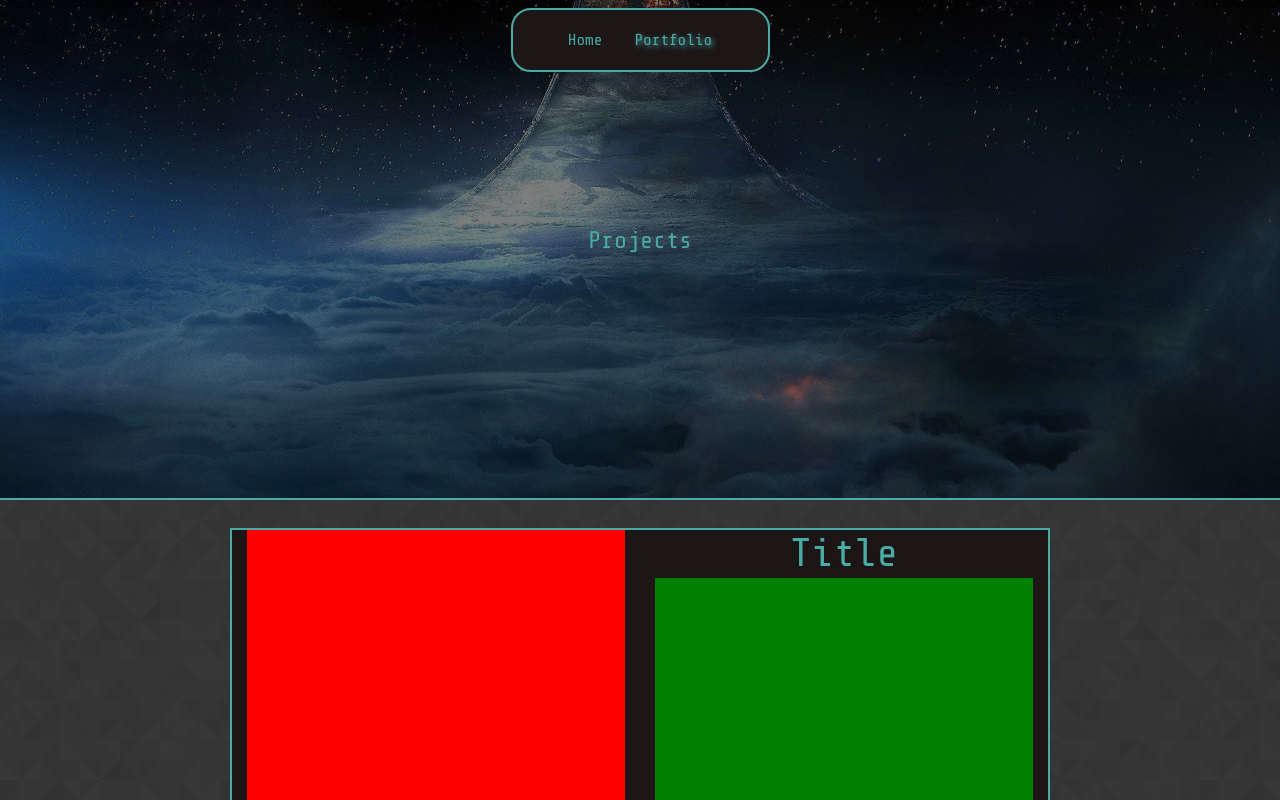
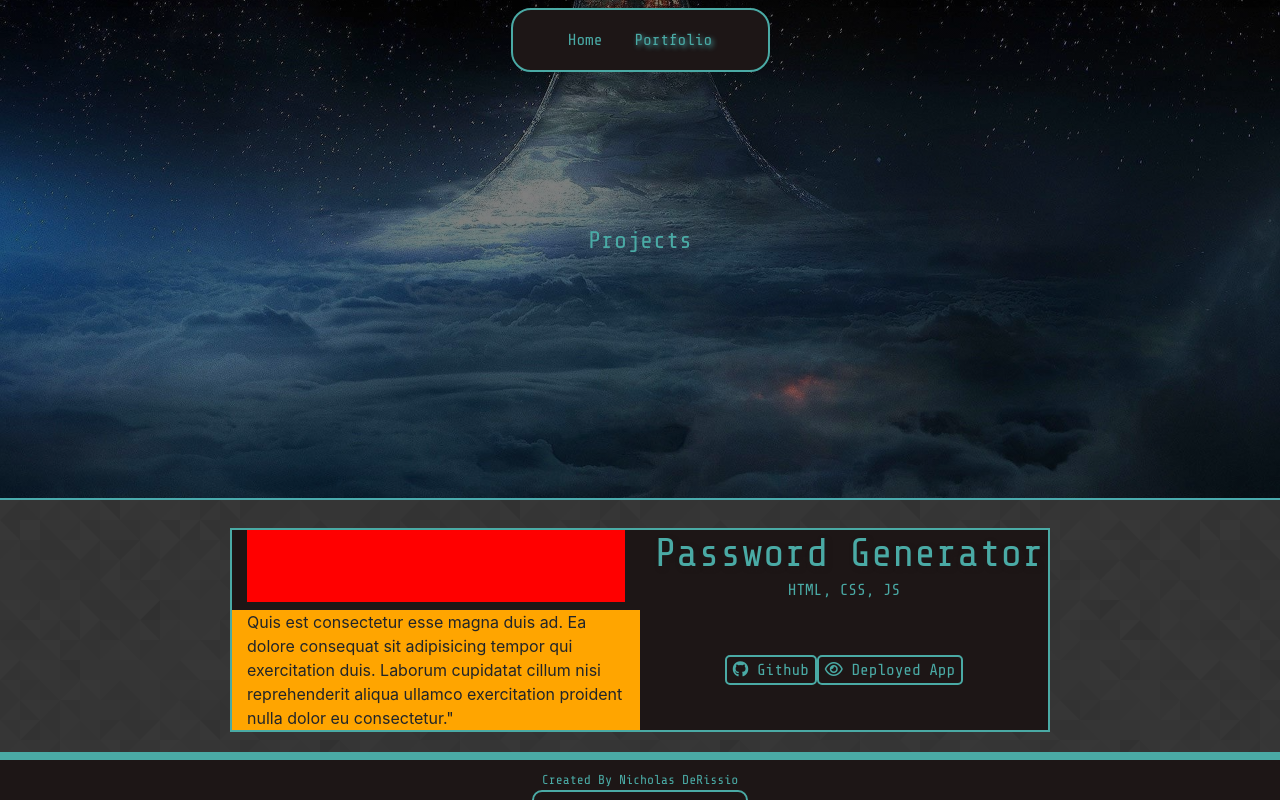
Before and after one commit to KantKontrol/React-Portfolio, a React (Create React App) app in the folder react-portfolio/: page /portfolio in a window 1280 px wide. Shown: the top 800 px of the page. Built offline with nearby package versions, Linux system fonts and the light colour scheme.

Commit message:
added font awesome

```diff
--- a/react-portfolio/public/index.html
+++ b/react-portfolio/public/index.html
@@ -10,6 +10,7 @@
     <link href='https://fonts.googleapis.com/css?family=Righteous' rel='stylesheet' type='text/css'>
 
     <link href="https://fonts.googleapis.com/css2?family=Share+Tech+Mono&display=swap" rel="stylesheet">
+    <script src="https://kit.fontawesome.com/06a9aadacc.js" crossorigin="anonymous"></script>
     <title>Create</title>
   </head>
   <body>
--- a/react-portfolio/src/components/Portfolio/index.js
+++ b/react-portfolio/src/components/Portfolio/index.js
@@ -10,7 +10,7 @@ function Portfolio() {
             <HeroImage image="./images/space5.jpg" randomQuote={true} animate={false} quotes={["Projects"]}/>
             <ContentArea>
                 <div className="row" style={{margin: 10 + "px"}}>
-                    <ProjectJumbotron />
+                    <ProjectJumbotron title="Password Generator" techUsed="HTML, CSS, JS"/>
                 </div>
 
 
--- a/react-portfolio/src/components/ProjectJumbotron/index.css
+++ b/react-portfolio/src/components/ProjectJumbotron/index.css
@@ -1,5 +1,4 @@
 .jumbo-style{
-    height: 600px;
     background-color: #1d1616;
     border: 2px solid #4aaaa5;
 }
@@ -8,6 +7,12 @@
 .proj-image{
     background-color: red;
     height: 100%;
+}
+
+.proj-technology{
+    width: max-content;
+    color: #4aaaa5 !important;
+    font-family: 'Share Tech Mono', monospace !important;
 }
 
 
@@ -20,3 +25,22 @@
     background-color: orange;
     height: 100%;
 }
+
+.button-holder {
+    width: max-content;
+}
+
+.button-style {
+    display: inline-block;
+    margin: 10px auto;
+    background-color: #1d1616;
+    color: #4aaaa5 !important;
+    border: 2px solid #4aaaa5;
+    border-radius: 5px;
+    font-family: 'Share Tech Mono', monospace !important;
+}
+
+
+.button-style:hover {
+    box-shadow: 2px 2px 5px #4aaaa5;
+}
--- a/react-portfolio/src/components/ProjectJumbotron/index.js
+++ b/react-portfolio/src/components/ProjectJumbotron/index.js
@@ -5,23 +5,29 @@ import HeaderText from "../HeaderText";
 export default function ProjectJumbotron(props){
 
 
-
     return (
         <div className="col-lg-8 mt-2 mx-auto jumbo-style" style={{overflow: "hidden"}}>
-            <div className="row" style={{height: 400 + "px"}}>
+            <div className="row">
                 <div className="col-lg-6" style={{overflow: "hidden"}}>
                     <div className="proj-image" style={{backgroundImage: props.src}}></div>
                 </div>
                 <div className="col-lg-6" style={{overflow: "hidden"}}>
-                    <HeaderText text="Title" />
-                    <div className="proj-text">
-
+                    <HeaderText text={props.title} />
+                    <div className="proj-technology mx-auto">
+                        {props.techUsed}
                     </div>
                 </div>
             </div>
-            <div className="row mt-2" style={{height: 200 + "px"}}>
-                <div className="col-lg-2"></div>
-                <div className="col-lg-10 proj-desc" >
+            <div className="row mt-2">
+                <div className="col-lg-6 proj-desc" >
+                    Quis est consectetur esse magna duis ad. Ea dolore consequat sit adipisicing tempor qui exercitation duis. Laborum cupidatat cillum nisi reprehenderit aliqua ullamco exercitation proident nulla dolor eu consectetur."
+
+                </div>
+                <div className="col-lg-6  my-auto">
+                    <div className="button-holder mx-auto">
+                        <button type="button" className="button-style"><i className="fab fa-github"></i> Github</button>
+                        <button type="button" className="button-style"><i className="far fa-eye"></i> Deployed App</button>
+                    </div>
 
                 </div>
             </div>
```
